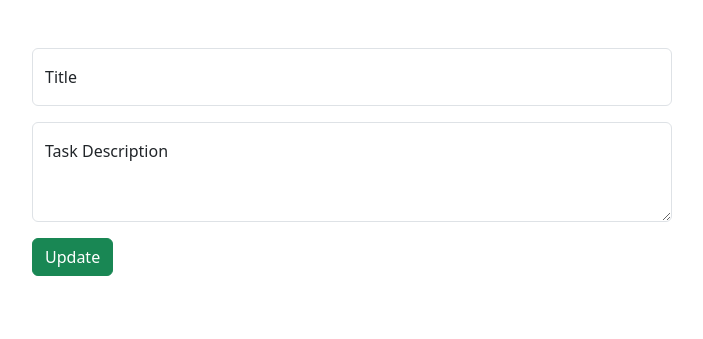
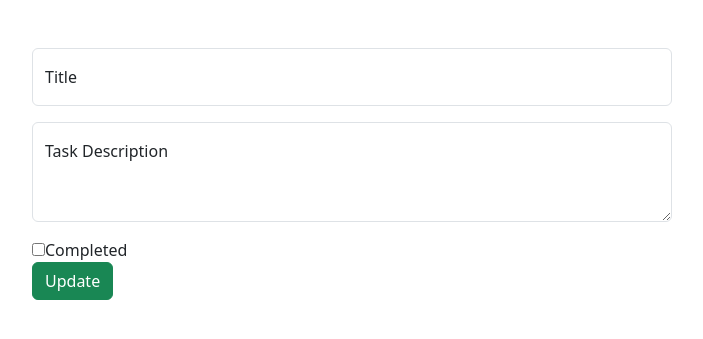
Before and after one commit to prakhar-bip/Django-Todo, a Django app: page /update_task/1/ in a window 1280 px wide. Shown: the top 339 px of the page, without its empty margins (288-991 px from the left). Run offline with Django 5.2, Linux system fonts and the light colour scheme; tables that the repository leaves empty hold one stand-in row (values such as "Sample post").

Commit message:
Initial commit

```diff
--- a/My_App/settings.py
+++ b/My_App/settings.py
@@ -28,7 +28,6 @@ DEBUG = True
 ALLOWED_HOSTS = []
 
 
-# Application definition
 
 INSTALLED_APPS = [
     'TODO.apps.TodoConfig',
--- a/TODO/models.py
+++ b/TODO/models.py
@@ -4,7 +4,7 @@ from django.db import models
 class Task(models.Model):
     Title = models.CharField(max_length=50)
     Description = models.TextField()
-
+    Is_completed = models.BooleanField(default= False)
 
     def __str__(self):
         return self.Title
--- a/TODO/views.py
+++ b/TODO/views.py
@@ -35,7 +35,12 @@ def update_task(request, task_id):
         description = request.POST['task_desc']
         task.Title = title
         task.Description = description
-        task.save()
-        return redirect('view')
-
+        complete = request.POST['complete']
+        if (complete == 'on'):
+            task.Is_completed = True
+            task.save()
+            return redirect('view')
+        else:
+            task.save()
+            return redirect('view')
     return render(request, 'Update.html', {'task': task})
--- a/templates/Update.html
+++ b/templates/Update.html
@@ -49,8 +49,8 @@
           name="task_desc"
         ></textarea>
         <label for="floatingTextarea2Disabled">Task Description</label>
-      </div>
-
+        </div>
+        <input type="checkbox" name="complete">Completed<br>
       <button type="submit" class="btn btn-success">Update</button>
     </form>
 
--- a/templates/View_Tasks.html
+++ b/templates/View_Tasks.html
@@ -62,7 +62,7 @@
         <ul class="list-group">
             {% for task in tasks %}
             <li class="list-group-item">
-                <input type="checkbox" name="complete">
+
                 {{ task.Title }} - {{ task.Description }}
 
 
```
Also changed, not shown: TODO/migrations/0004_task_is_completed.py (added), db.sqlite3.
